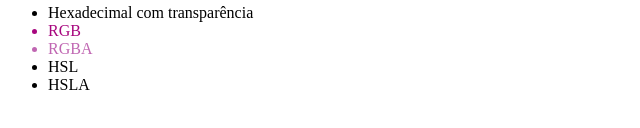
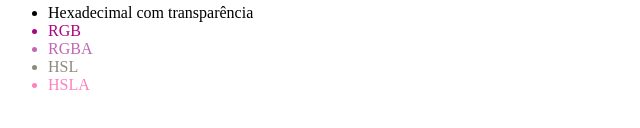
Before and after one commit to codedennis/DIOexercises, a plain HTML site: page CSS-Developer/Primeiros-Passos-CSS/Estilização-Básicas-CSS/index.html in a window 1280 px wide. Shown: the part 168-296 px from the top of the page, 0-640 px from the left. Drawn offline with Linux system fonts and the light colour scheme.

Commit message:
Adicionando conteúdo sobre HSL

```diff
--- a/CSS-Developer/Primeiros-Passos-CSS/Estilização-Básicas-CSS/assets/style.css
+++ b/CSS-Developer/Primeiros-Passos-CSS/Estilização-Básicas-CSS/assets/style.css
@@ -16,3 +16,11 @@ body {
     color: rgba(150, 0, 127, .6)
 }
 /*O RGBA serve para definir a transparência da cor*/
+
+#hsl {
+    color: #8c8b7b;
+}
+
+#hsla {
+    color: hsla(330, 100%, 50%, .5);
+}
--- a/CSS-Developer/Primeiros-Passos-CSS/Estilização-Básicas-CSS/index.html
+++ b/CSS-Developer/Primeiros-Passos-CSS/Estilização-Básicas-CSS/index.html
@@ -18,8 +18,8 @@
         <li>Hexadecimal com transparência</li>
         <li id="rgb">RGB</li>
         <li id="rgba">RGBA</li>
-        <li>HSL</li>
-        <li>HSLA</li>
+        <li id="hsl">HSL</li>
+        <li id="hsla">HSLA</li>
     </ul>
 </body>
 </html>
```
